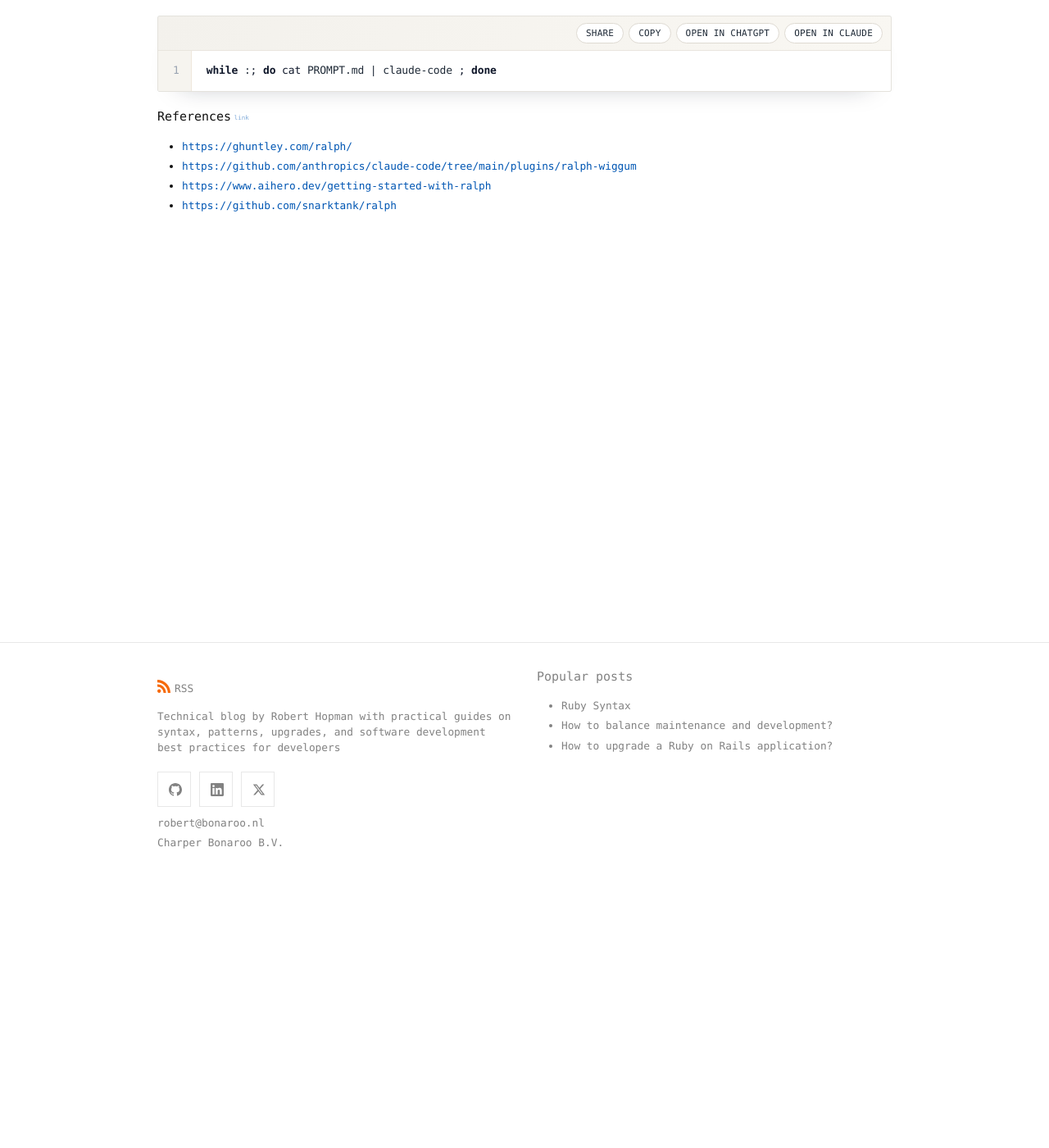
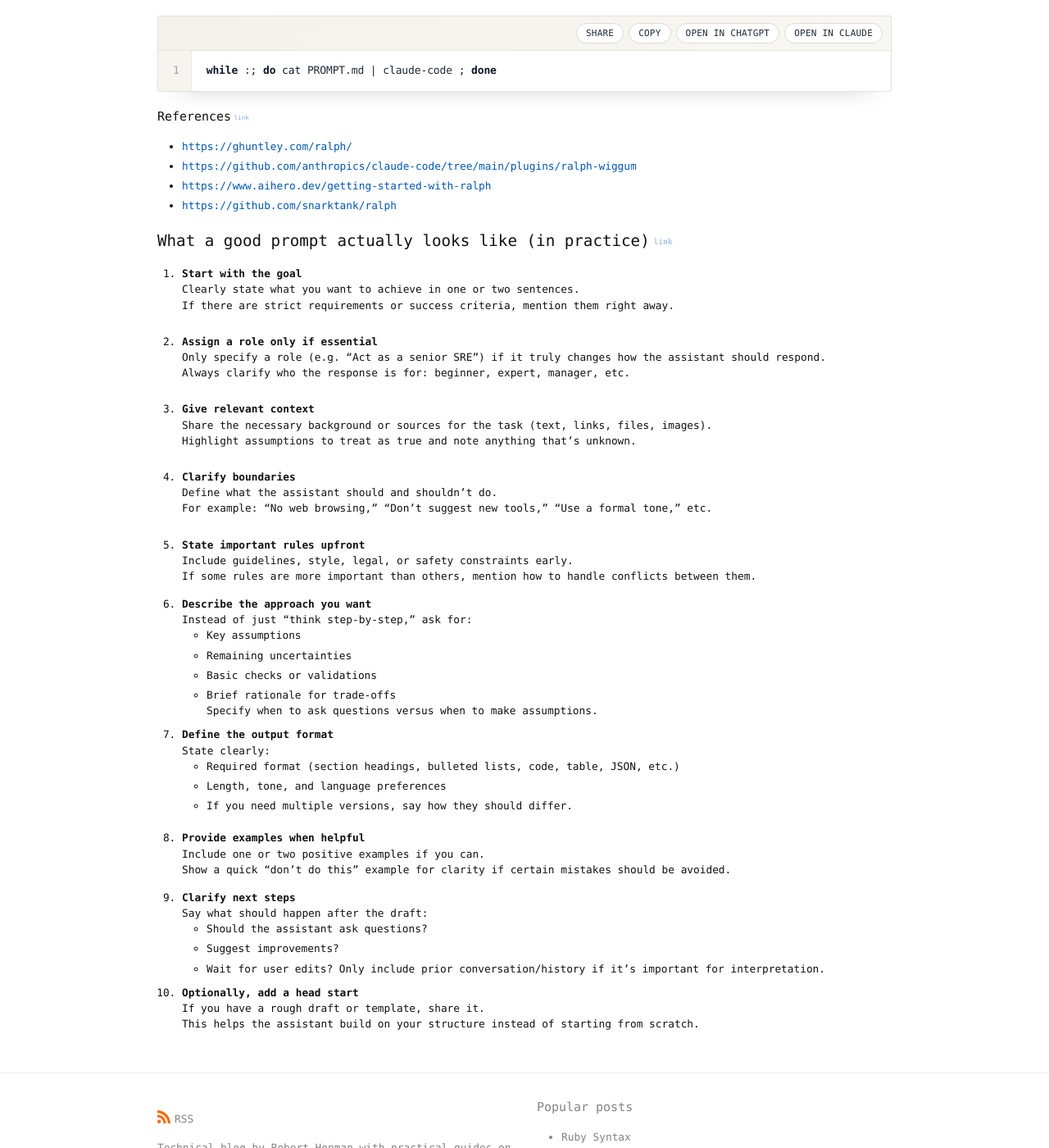
Before and after one commit to roberthopman/roberthopman.github.io, a Jekyll site: the page built from ai.md, in a window 1280 px wide and 1400 px high, scrolled down 298 px. Shown: the whole window at 82% size. Built offline with Jekyll 4.4.1, drawn with Linux system fonts in a browser that asks for light colours.

Commit message:
Add man pages and prompt

```diff
--- a/ai.md
+++ b/ai.md
@@ -19,3 +19,55 @@ while :; do cat PROMPT.md | claude-code ; done
 - [https://github.com/anthropics/claude-code/tree/main/plugins/ralph-wiggum](https://github.com/anthropics/claude-code/tree/main/plugins/ralph-wiggum)
 - [https://www.aihero.dev/getting-started-with-ralph](https://www.aihero.dev/getting-started-with-ralph)
 - [https://github.com/snarktank/ralph](https://github.com/snarktank/ralph)
+
+
+## What a good prompt actually looks like (in practice)
+
+1. **Start with the goal**
+   Clearly state what you want to achieve in one or two sentences.
+   If there are strict requirements or success criteria, mention them right away.
+
+2. **Assign a role only if essential**
+   Only specify a role (e.g. "Act as a senior SRE") if it truly changes how the assistant should respond.
+   Always clarify who the response is for: beginner, expert, manager, etc.
+
+3. **Give relevant context**
+   Share the necessary background or sources for the task (text, links, files, images).
+   Highlight assumptions to treat as true and note anything that's unknown.
+
+4. **Clarify boundaries**
+   Define what the assistant should and shouldn’t do.
+   For example: "No web browsing," "Don’t suggest new tools," "Use a formal tone," etc.
+
+5. **State important rules upfront**
+   Include guidelines, style, legal, or safety constraints early.
+   If some rules are more important than others, mention how to handle conflicts between them.
+
+6. **Describe the approach you want**
+   Instead of just "think step-by-step," ask for:
+   - Key assumptions
+   - Remaining uncertainties
+   - Basic checks or validations
+   - Brief rationale for trade-offs
+   Specify when to ask questions versus when to make assumptions.
+
+7. **Define the output format**
+   State clearly:
+   - Required format (section headings, bulleted lists, code, table, JSON, etc.)
+   - Length, tone, and language preferences
+   - If you need multiple versions, say how they should differ.
+
+8. **Provide examples when helpful**
+   Include one or two positive examples if you can.
+   Show a quick "don’t do this" example for clarity if certain mistakes should be avoided.
+
+9. **Clarify next steps**
+   Say what should happen after the draft:
+   - Should the assistant ask questions?
+   - Suggest improvements?
+   - Wait for user edits?
+   Only include prior conversation/history if it’s important for interpretation.
+
+10. **Optionally, add a head start**
+    If you have a rough draft or template, share it.
+    This helps the assistant build on your structure instead of starting from scratch.
```
Also changed, not shown: _posts/2025-12-07-search-in-directory.md (+43 -0 lines).
